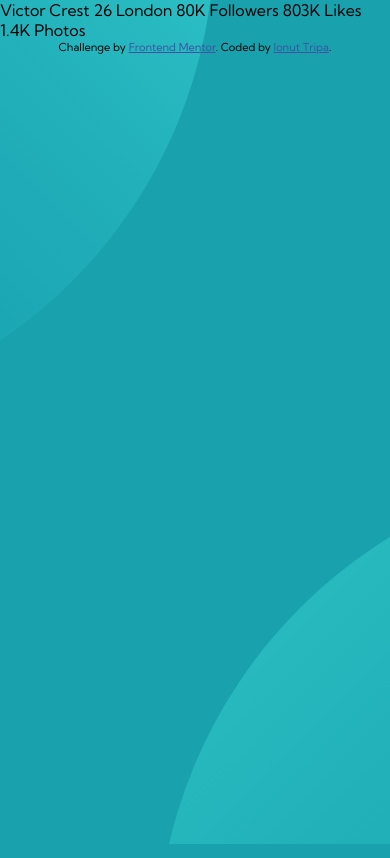
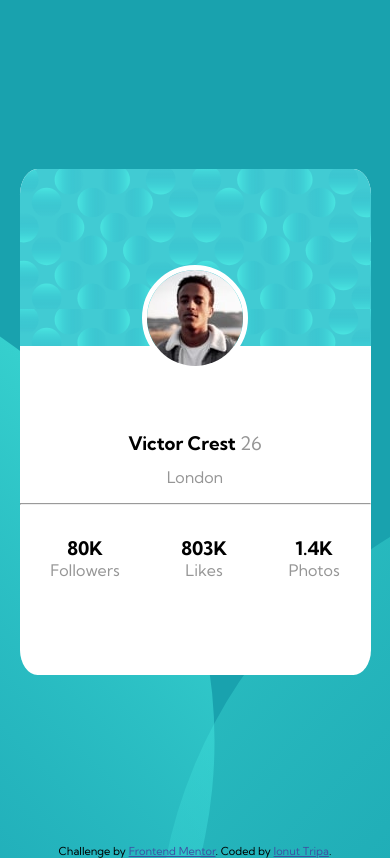
Before and after one commit to iTrip23/Fronend1, a plain HTML site: page index.html in a window 390 px wide. Drawn offline with Linux system fonts and the light colour scheme.

Commit message:
mobile version done

```diff
--- a/index.html
+++ b/index.html
@@ -11,22 +11,33 @@
   <title>Frontend Mentor | Profile card component</title>
 </head>
 <body>
-
-  Victor Crest
-  26
-  London
-
-  80K
-  Followers
-
-  803K
-  Likes
-
-  1.4K
-  Photos
-  <div class="attribution">
+  <section class="card-container">
+    <div class="card-background">
+      <img src="images/image-victor.jpg" alt="picture of Victor" class="profile-picture">
+    </div>
+    <h3>
+      Victor Crest <span>26</span>
+    </h3>
+    <h4>London</h4>
+    <hr>
+    <div class="social">
+      <div class="social-container">
+        <h3>80K</h3>
+        <span>Followers</span>
+      </div>
+      <div class="social-container">
+        <h3>803K</h3>
+        <span>Likes</span>
+      </div>
+      <div class="social-container">
+        <h3>1.4K</h3>
+        <span>Photos</span>
+      </div>
+    </div>
+  </section>
+  <footer class="attribution">
     Challenge by <a href="https://www.frontendmentor.io?ref=challenge" target="_blank">Frontend Mentor</a>.
-    Coded by <a href="#">Ionut Tripa</a>.
-  </div>
+    Coded by <a href="https://github.com/iTrip23" target="_blank">Ionut Tripa</a>.
+  </footer>
 </body>
 </html>
--- a/style.css
+++ b/style.css
@@ -24,6 +24,56 @@ body {
   background-position: bottom -44vh right 45vw, top 55vh left 40vw;
 }
 
+.card-container {
+  width: 90vw;
+  height: 60vh;
+  margin: 20vh auto;
+  text-align: center;
+  background-color: white;
+  border-radius: 5%;
+  overflow: hidden;
+}
+
+h4 {
+  color: var(--dark-gray);
+  font-weight: var(--fw-reg);
+  margin: 0.7em;
+  margin-bottom: 1em;
+}
+
+.card-background {
+  background-image: url(images/bg-pattern-card.svg);
+  height: 35%;
+  margin-bottom: 5.4em;
+}
+
+.profile-picture {
+  margin-top: 6em;
+  border: 0.37em solid white;
+  border-radius: 50%;
+}
+
+span {
+  font-weight: var(--fw-reg);
+  color: var(--dark-gray);
+}
+
+hr {
+  color: var(--dark-gray);
+  height: 1px;
+  margin-bottom: 2em;
+}
+
+.social {
+  height: auto;
+  display: flex;
+  justify-content: space-around;
+  align-items: center;
+}
+
+footer {
+  margin-bottom: 0%;
+}
 .attribution {
   font-size: 11px;
   text-align: center;
```
